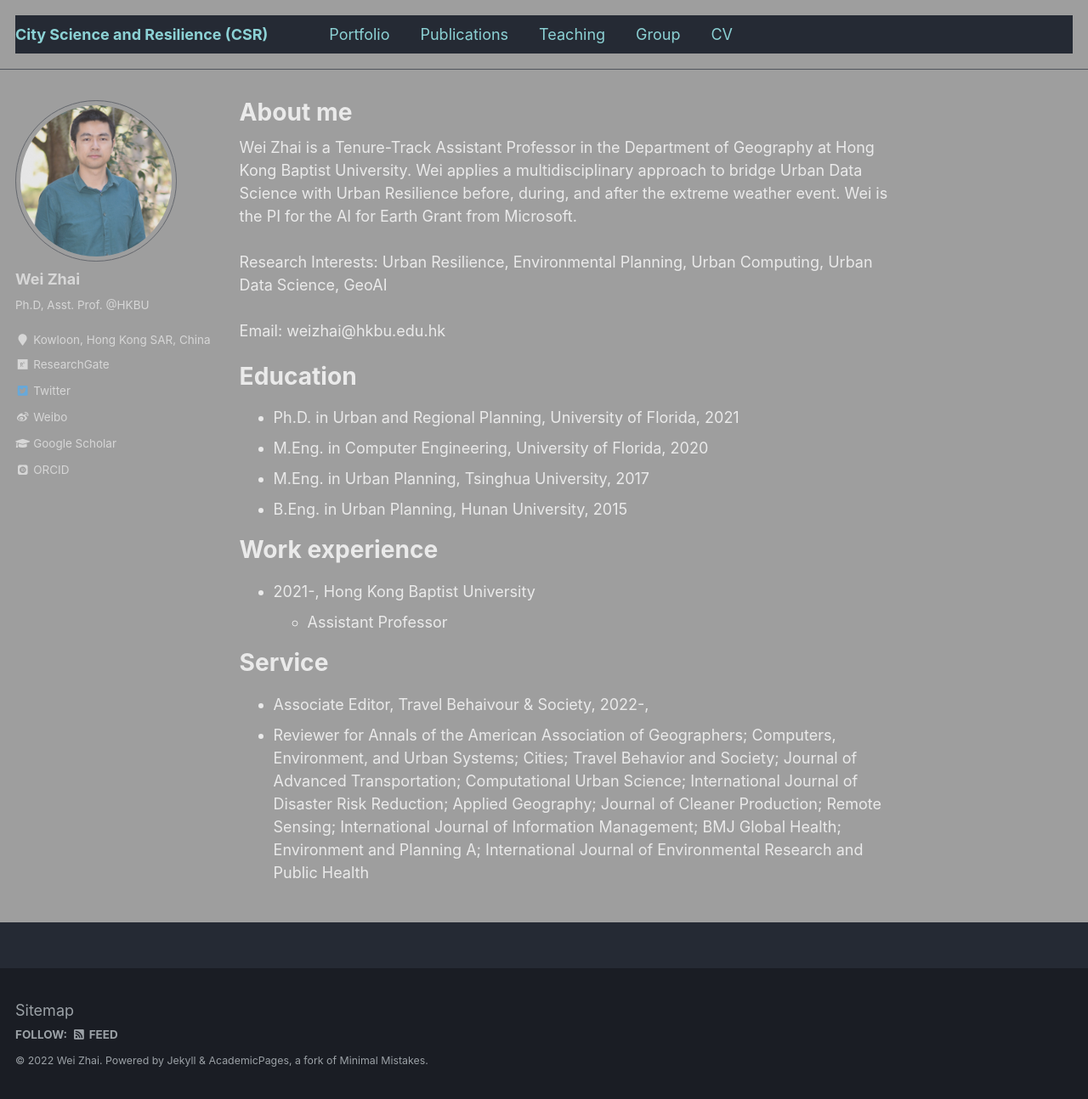
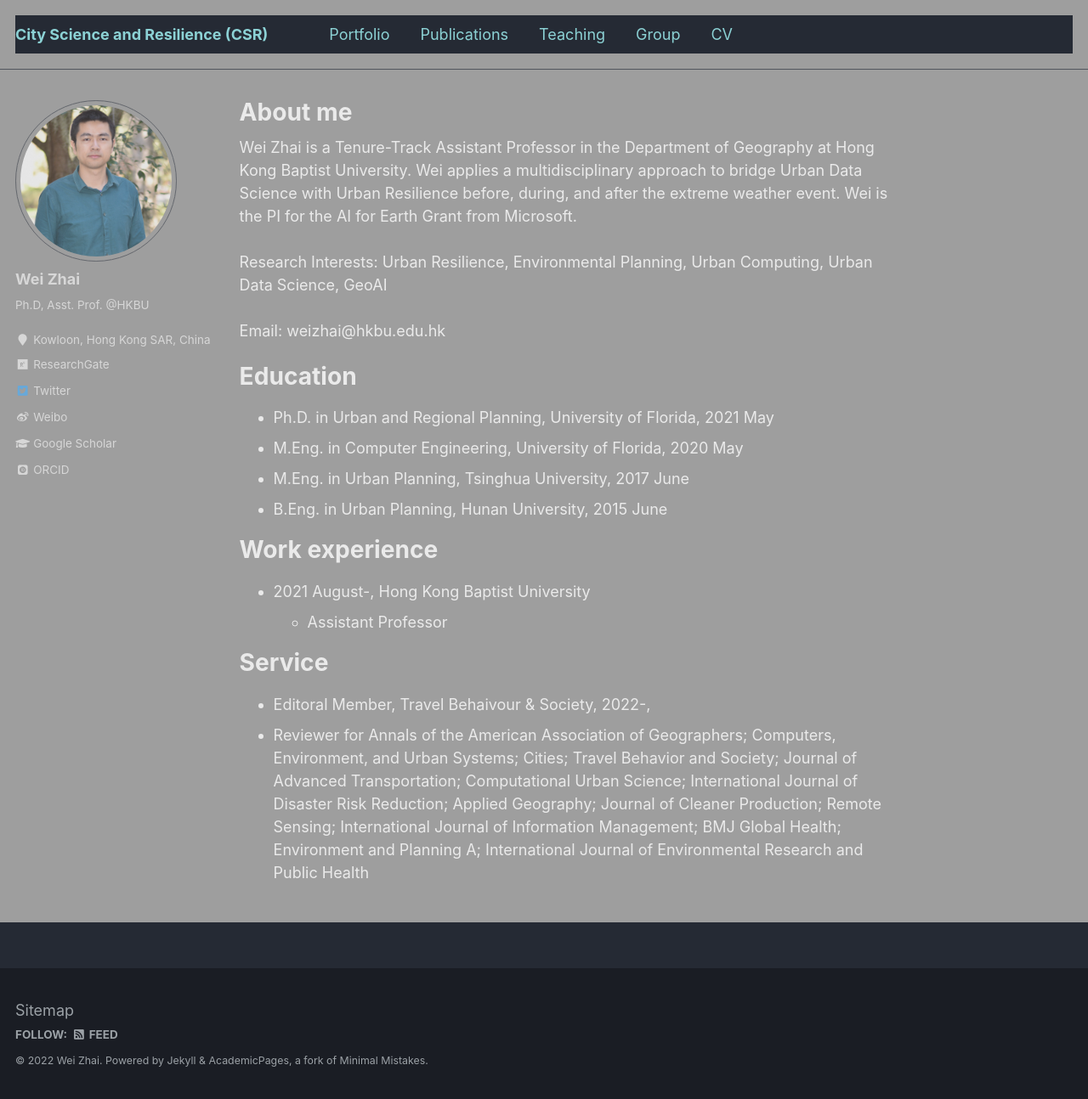
Before and after one commit to skywalkerzhai/weizhai.github.io, a Jekyll site: the page built from _pages/about.md, in a window 1280 px wide and 1294 px high. Shown: the whole window at 85% size. Built offline with Jekyll 4.4.1, drawn with Linux system fonts in a browser that asks for light colours; some web fonts are replaced.

Commit message:
Update about.md

```diff
--- a/_pages/about.md
+++ b/_pages/about.md
@@ -16,19 +16,19 @@ Email: weizhai@hkbu.edu.hk
 
 Education
 ======
-* Ph.D. in Urban and Regional Planning, University of Florida, 2021
-* M.Eng. in Computer Engineering, University of Florida, 2020
-* M.Eng. in Urban Planning, Tsinghua University, 2017
-* B.Eng. in Urban Planning, Hunan University, 2015
+* Ph.D. in Urban and Regional Planning, University of Florida, 2021 May
+* M.Eng. in Computer Engineering, University of Florida, 2020 May
+* M.Eng. in Urban Planning, Tsinghua University, 2017 June
+* B.Eng. in Urban Planning, Hunan University, 2015 June
 
 Work experience
 ======
-* 2021-, Hong Kong Baptist University
+* 2021 August-, Hong Kong Baptist University
   * Assistant Professor
 
 Service
 ======
-* Associate Editor, Travel Behaivour & Society, 2022-,
+* Editoral Member, Travel Behaivour & Society, 2022-,
 * Reviewer for Annals of the American Association of Geographers; Computers, Environment, and Urban Systems; Cities; Travel Behavior and Society; Journal of Advanced Transportation; Computational Urban Science; International Journal of Disaster Risk Reduction; Applied Geography; Journal of Cleaner Production; Remote Sensing; International Journal of Information Management; BMJ Global Health; Environment and Planning A; International Journal of Environmental Research and Public Health
 
 
```
